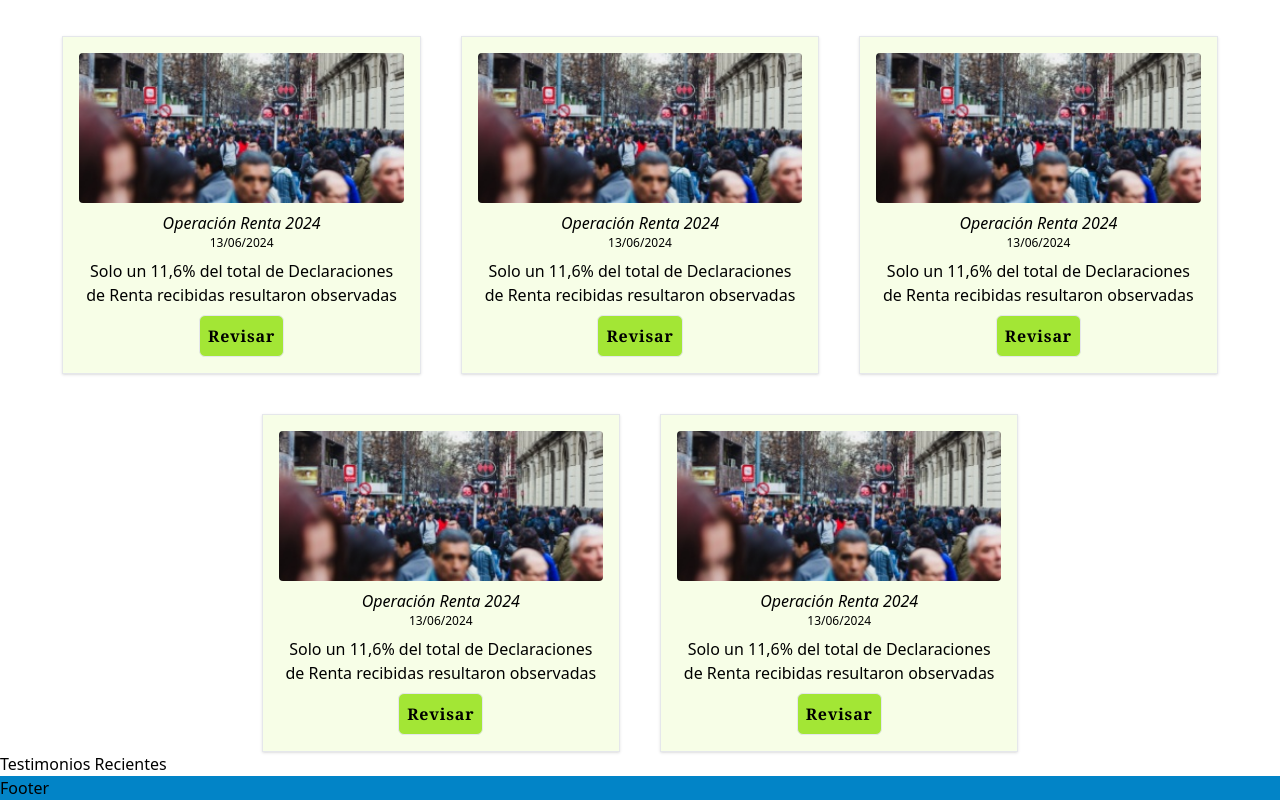
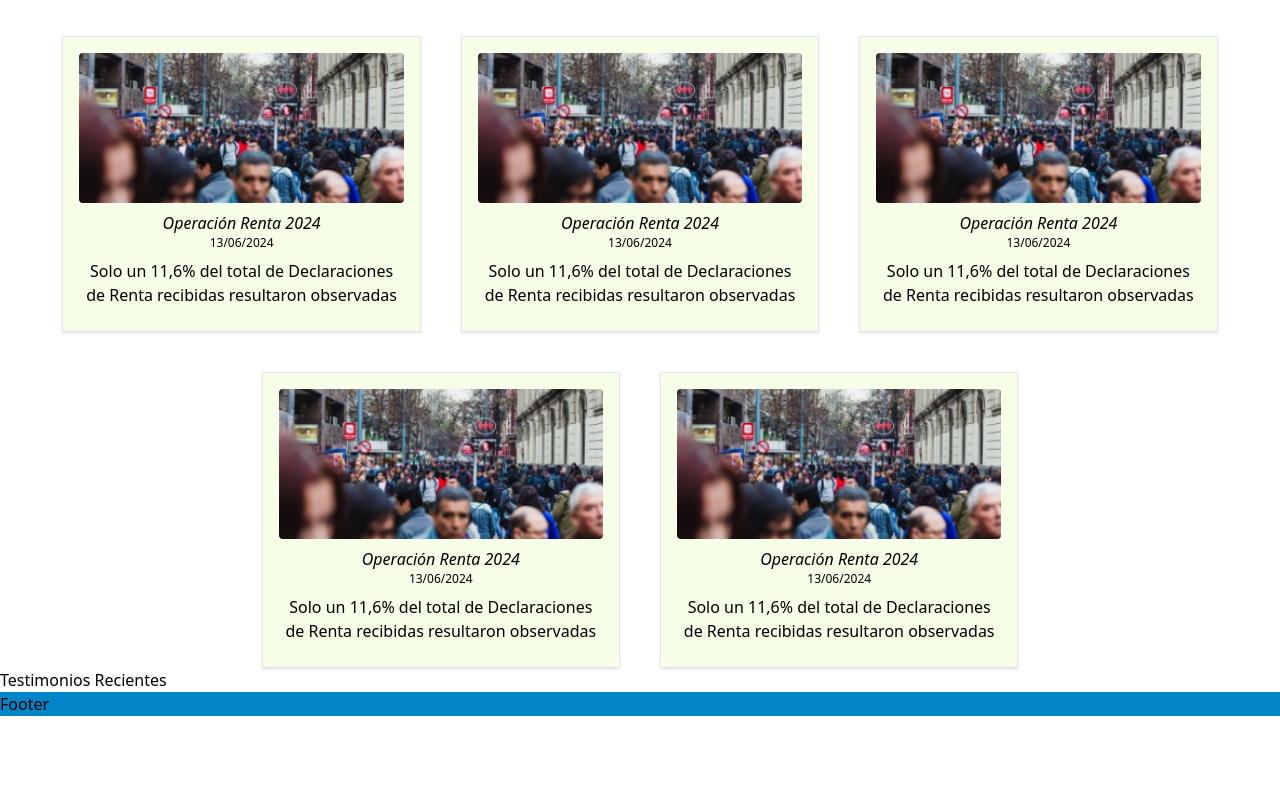
Before and after one commit to devcloudengineering/Contable, a React (Vite) app: page / in a window 1280 px wide. Shown: the part 2231-3031 px from the top of the page. After the commit the page ends 2947 px from the top, so only its background shows below. Built offline with nearby package versions, Linux system fonts and the light colour scheme.

Commit message:
Se actualiza componente CardPublicaciones

```diff
--- a/src/components/CardPublicaciones/CardPublicaciones.jsx
+++ b/src/components/CardPublicaciones/CardPublicaciones.jsx
@@ -11,7 +11,6 @@ const CardPublicaciones = ({ titulo, fecha, body, src, descripcion }) => {
       <h3 className="italic">{titulo}</h3>
       <h4 className="mb-2 text-xs">{fecha}</h4>
       <p className="text-center mb-2">{body}</p>
-      <Boton text="Revisar"></Boton>
     </div>
   );
 };
```
